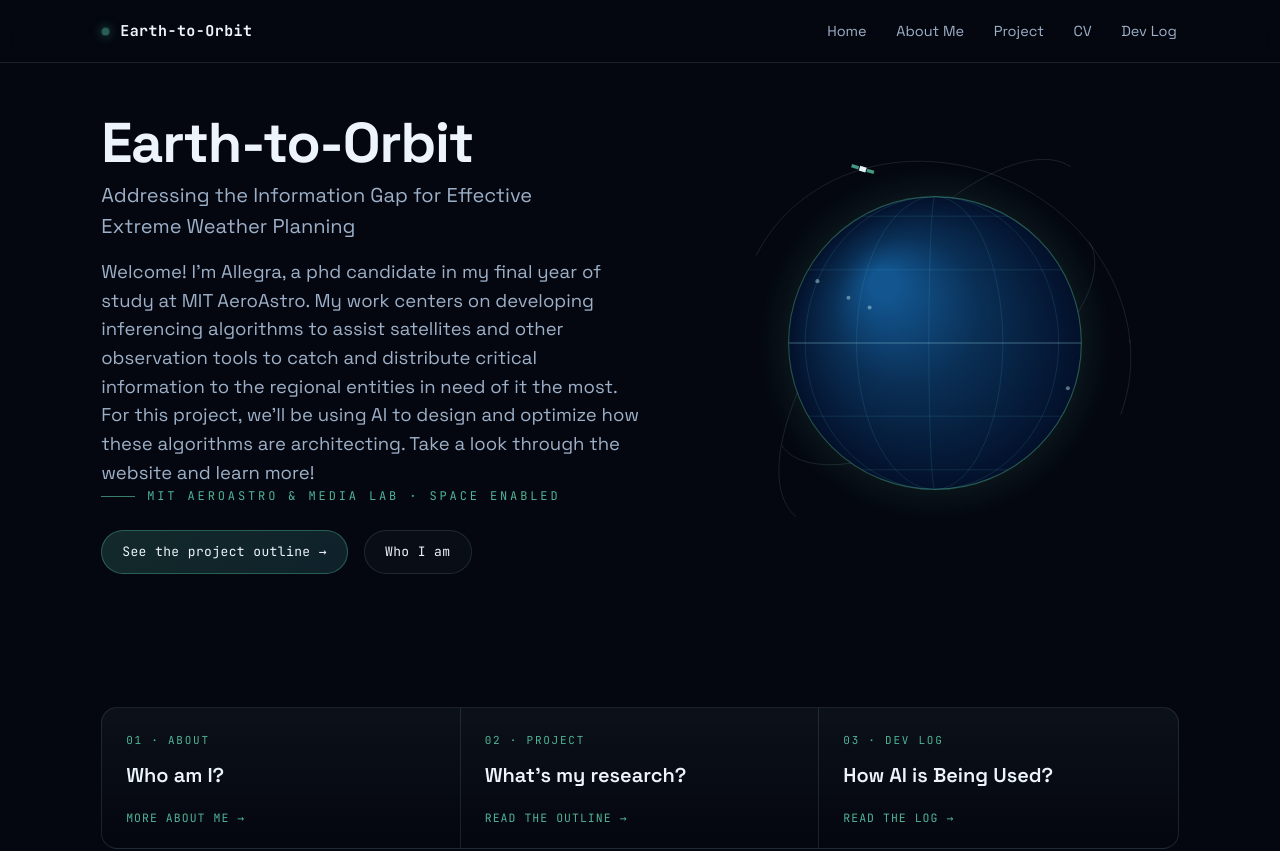
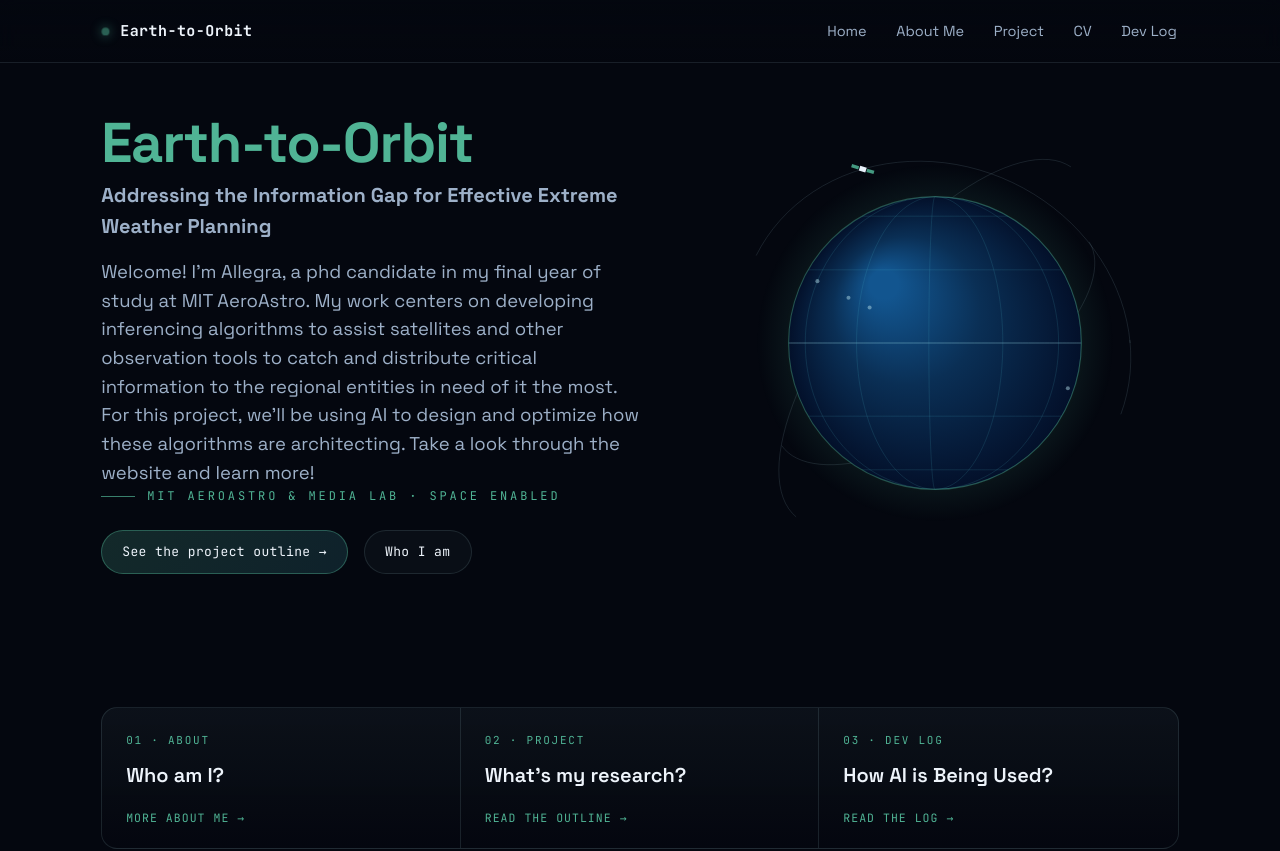
Before and after one commit to 16S893-AI-for-engineering-research/adfarrar, an Astro site: page / in a window 1280 px wide. Shown: the top 851 px of the page. Built offline with nearby package versions, Linux system fonts and the light colour scheme; Astro itself is replaced by a stand-in of ours.

Commit message:
Style hero title with accent color and bold subtitle

```diff
--- a/src/pages/index.astro
+++ b/src/pages/index.astro
@@ -83,12 +83,13 @@ const base = import.meta.env.BASE_URL.replace(/\/$/, "");
     gap: clamp(24px, 4vw, 56px);
   }
 
-  .hero-copy h1 { max-width: 22ch; }
+  .hero-copy h1 { max-width: 22ch; color: var(--blue); }
 
   .hero-copy .subtitle {
     font-size: clamp(15px, 1.8vw, 20px);
     color: var(--muted);
     max-width: 40ch;
+    font-weight: 700;
   }
 
   .hero-figure { position: relative; }
```
